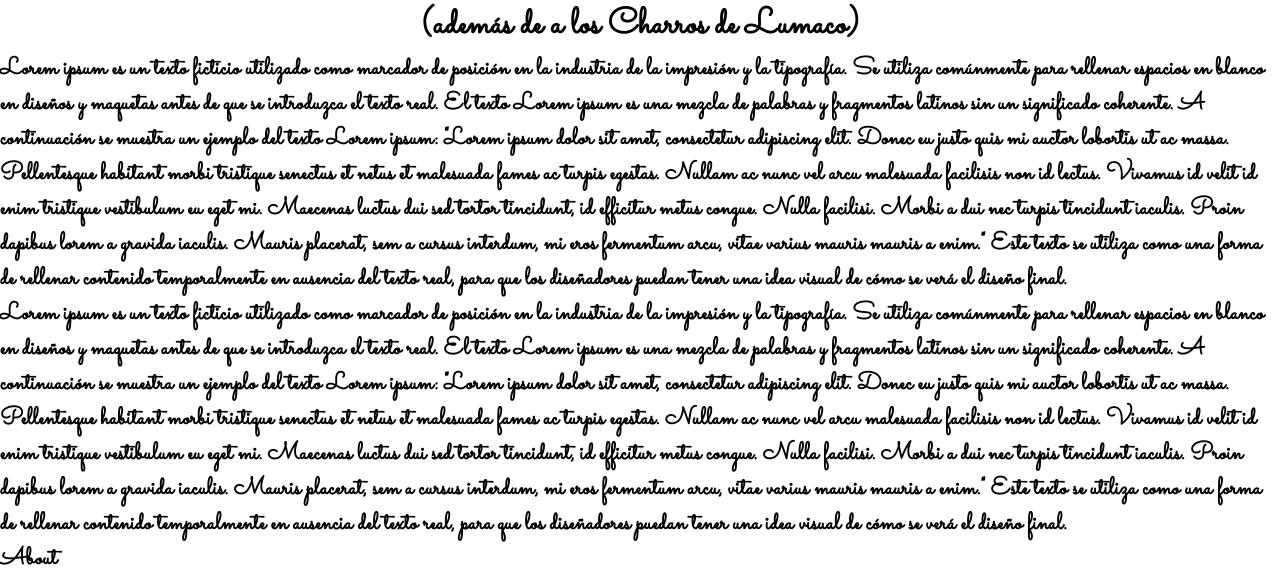
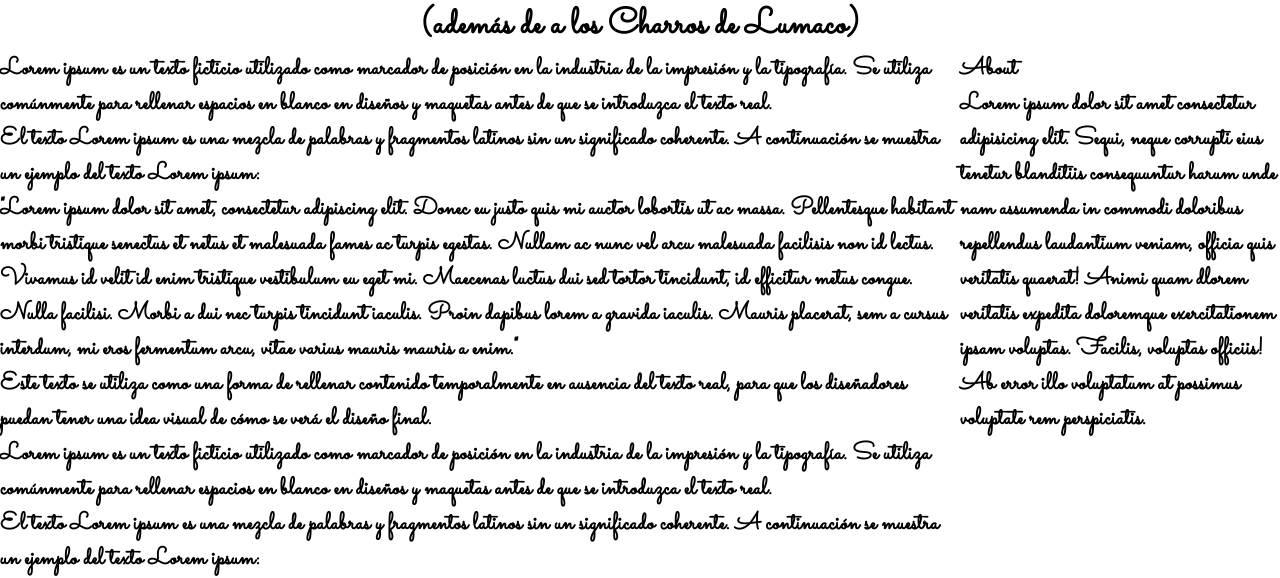
Before and after one commit to coniko666/55345Pre-entrega2-Molina, a plain HTML site: page pages/life1.html in a window 1280 px wide. Shown: the part 399-977 px from the top of the page. Drawn offline with Linux system fonts and the light colour scheme.

Commit message:
agrege-asides

```diff
--- a/css/style.css
+++ b/css/style.css
@@ -28,6 +28,12 @@ h1, h2, h5{
     text-align: center;
 }
 
+.contenido{
+    display: grid;
+    grid-template-columns: 6fr 2fr;
+    grid-template-rows: auto;
+}
+
 /*Aplicando media queries*/
 
 @media (max-width: 576px){
@@ -39,4 +45,8 @@ article{
     flex-direction: column;
 }
 
+.contenido{
+    display: flex;
+    flex-direction: column;
 }
+}
--- a/pages/life1.html
+++ b/pages/life1.html
@@ -42,26 +42,27 @@
 
     <main>
         <h2>Por qué odio a los ENTJ y a los Vicentes <br> (además de a los Charros de Lumaco)</h2>
-        <p>Lorem ipsum es un texto ficticio utilizado como marcador de posición en la industria de la impresión y la tipografía. Se utiliza comúnmente para rellenar espacios en blanco en diseños y maquetas antes de que se introduzca el texto real.
+    <div class="contenido">
+        <p>Lorem ipsum es un texto ficticio utilizado como marcador de posición en la industria de la impresión y la tipografía. Se utiliza comúnmente para rellenar espacios en blanco en diseños y maquetas antes de que se introduzca el texto real. <br>
 
-        El texto Lorem ipsum es una mezcla de palabras y fragmentos latinos sin un significado coherente. A continuación se muestra un ejemplo del texto Lorem ipsum:
+        El texto Lorem ipsum es una mezcla de palabras y fragmentos latinos sin un significado coherente. A continuación se muestra un ejemplo del texto Lorem ipsum: <br>
 
-        "Lorem ipsum dolor sit amet, consectetur adipiscing elit. Donec eu justo quis mi auctor lobortis ut ac massa. Pellentesque habitant morbi tristique senectus et netus et malesuada fames ac turpis egestas. Nullam ac nunc vel arcu malesuada facilisis non id lectus. Vivamus id velit id enim tristique vestibulum eu eget mi. Maecenas luctus dui sed tortor tincidunt, id efficitur metus congue. Nulla facilisi. Morbi a dui nec turpis tincidunt iaculis. Proin dapibus lorem a gravida iaculis. Mauris placerat, sem a cursus interdum, mi eros fermentum arcu, vitae varius mauris mauris a enim."
+        "Lorem ipsum dolor sit amet, consectetur adipiscing elit. Donec eu justo quis mi auctor lobortis ut ac massa. Pellentesque habitant morbi tristique senectus et netus et malesuada fames ac turpis egestas. Nullam ac nunc vel arcu malesuada facilisis non id lectus. Vivamus id velit id enim tristique vestibulum eu eget mi. Maecenas luctus dui sed tortor tincidunt, id efficitur metus congue. Nulla facilisi. Morbi a dui nec turpis tincidunt iaculis. Proin dapibus lorem a gravida iaculis. Mauris placerat, sem a cursus interdum, mi eros fermentum arcu, vitae varius mauris mauris a enim." <br>
 
-        Este texto se utiliza como una forma de rellenar contenido temporalmente en ausencia del texto real, para que los diseñadores puedan tener una idea visual de cómo se verá el diseño final.</p>
+        Este texto se utiliza como una forma de rellenar contenido temporalmente en ausencia del texto real, para que los diseñadores puedan tener una idea visual de cómo se verá el diseño final. <br>
 
-        <p>Lorem ipsum es un texto ficticio utilizado como marcador de posición en la industria de la impresión y la tipografía. Se utiliza comúnmente para rellenar espacios en blanco en diseños y maquetas antes de que se introduzca el texto real.
+        Lorem ipsum es un texto ficticio utilizado como marcador de posición en la industria de la impresión y la tipografía. Se utiliza comúnmente para rellenar espacios en blanco en diseños y maquetas antes de que se introduzca el texto real. <br>
 
-        El texto Lorem ipsum es una mezcla de palabras y fragmentos latinos sin un significado coherente. A continuación se muestra un ejemplo del texto Lorem ipsum:
+        El texto Lorem ipsum es una mezcla de palabras y fragmentos latinos sin un significado coherente. A continuación se muestra un ejemplo del texto Lorem ipsum: <br>
 
-        "Lorem ipsum dolor sit amet, consectetur adipiscing elit. Donec eu justo quis mi auctor lobortis ut ac massa. Pellentesque habitant morbi tristique senectus et netus et malesuada fames ac turpis egestas. Nullam ac nunc vel arcu malesuada facilisis non id lectus. Vivamus id velit id enim tristique vestibulum eu eget mi. Maecenas luctus dui sed tortor tincidunt, id efficitur metus congue. Nulla facilisi. Morbi a dui nec turpis tincidunt iaculis. Proin dapibus lorem a gravida iaculis. Mauris placerat, sem a cursus interdum, mi eros fermentum arcu, vitae varius mauris mauris a enim."
+        "Lorem ipsum dolor sit amet, consectetur adipiscing elit. Donec eu justo quis mi auctor lobortis ut ac massa. Pellentesque habitant morbi tristique senectus et netus et malesuada fames ac turpis egestas. Nullam ac nunc vel arcu malesuada facilisis non id lectus. Vivamus id velit id enim tristique vestibulum eu eget mi. Maecenas luctus dui sed tortor tincidunt, id efficitur metus congue. Nulla facilisi. Morbi a dui nec turpis tincidunt iaculis. Proin dapibus lorem a gravida iaculis. Mauris placerat, sem a cursus interdum, mi eros fermentum arcu, vitae varius mauris mauris a enim." <br>
 
         Este texto se utiliza como una forma de rellenar contenido temporalmente en ausencia del texto real, para que los diseñadores puedan tener una idea visual de cómo se verá el diseño final.</p>
 
         <aside>
             <p>About <br> Lorem ipsum dolor sit amet consectetur adipisicing elit. Sequi, neque corrupti eius tenetur blanditiis consequuntur harum unde nam assumenda in commodi doloribus repellendus laudantium veniam, officia quis veritatis quaerat! Animi quam dlorem veritatis expedita doloremque exercitationem ipsam voluptas. Facilis, voluptas officiis! Ab error illo voluptatum at possimus voluptate rem perspiciatis.</p>
         </aside>
-
+    </div>
 
     </main>
 
```
Also changed, not shown: index.html (+5 -5 lines).
